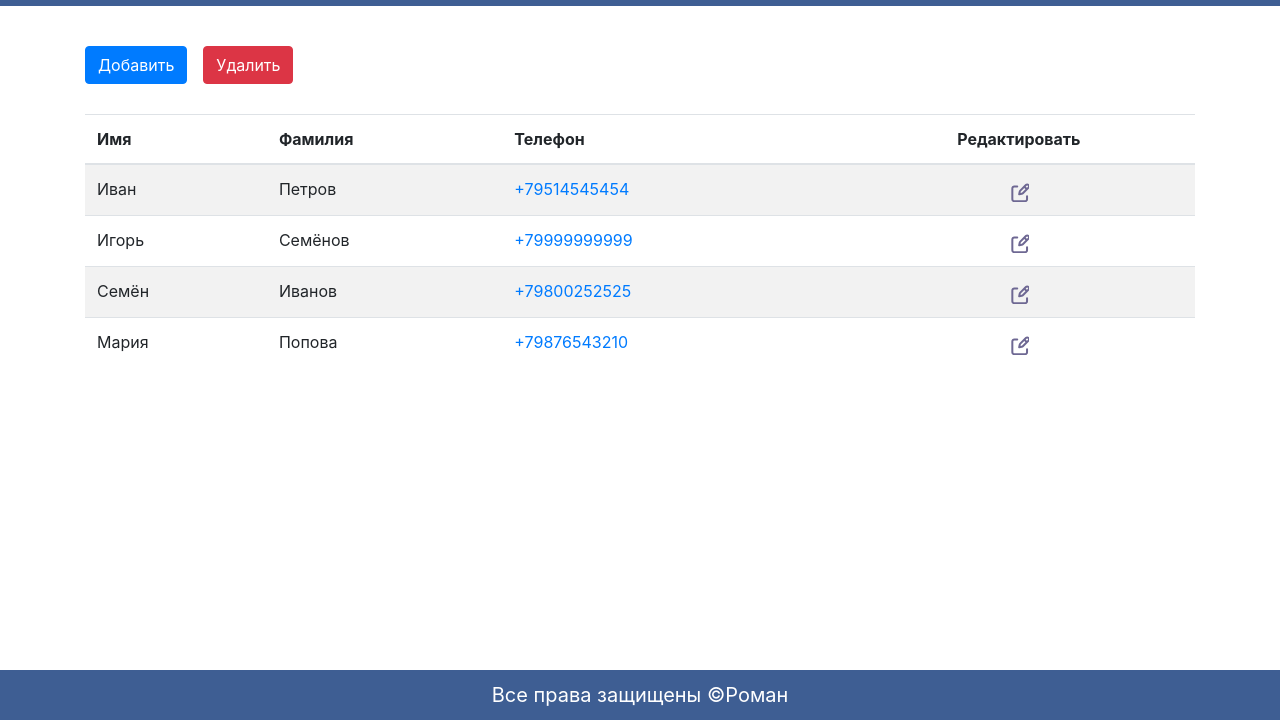
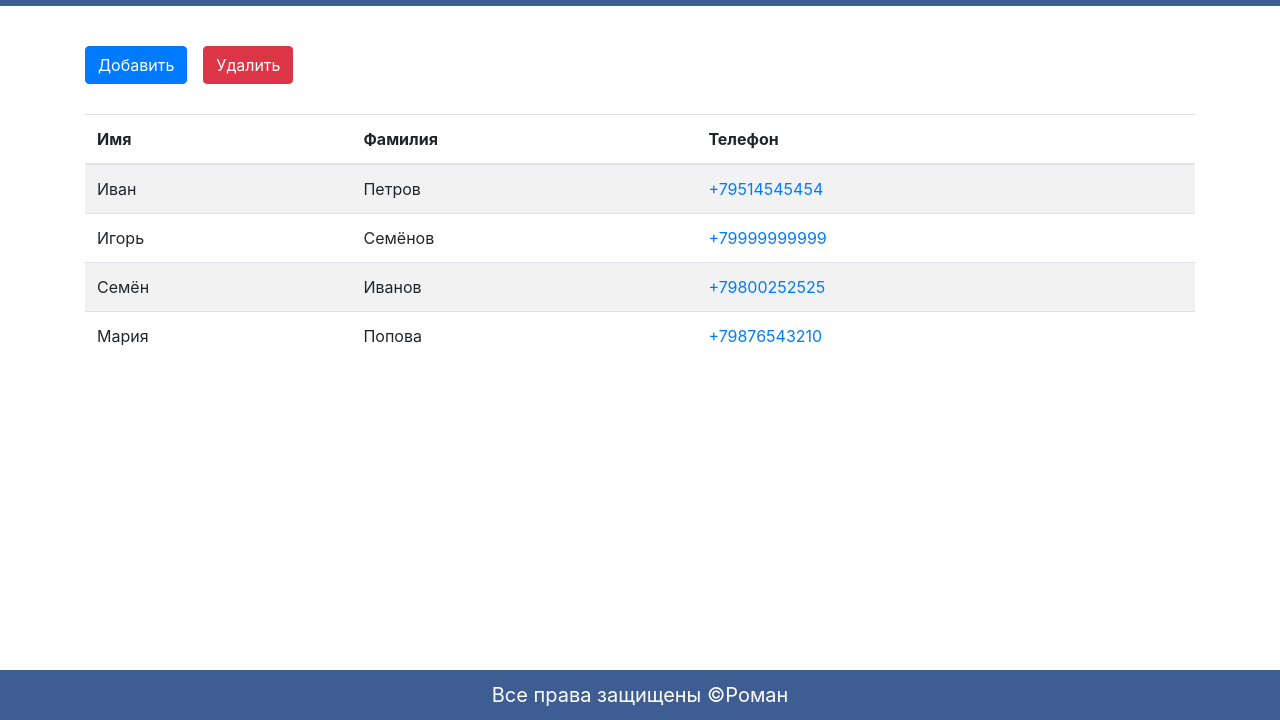
Before and after one commit to geran1ka/phonebook_module_five, a plain HTML site: page index.html in a window 1280 px wide. Shown: the part 80-800 px from the top of the page. Drawn offline with nearby package versions, Linux system fonts and the light colour scheme.

Commit message:
task lesson_5_05

```diff
--- a/phonebook/css/style.css
+++ b/phonebook/css/style.css
@@ -136,28 +136,3 @@ body {
   margin: 0;
   font-size: 20px;
 }
-
-.button-table {
-  color: #6e6893;
-  outline: inherit;
-  border: none;
-  background-color: inherit;
-
-  transition:
-    transform 0.3s ease-in-out,
-    color .3s ease-in-out;
-}
-
-.button-table:hover {
-  transform: scale(1.3);
-  color: #6d5bd0;
-}
-
-.button-table:active {
-  color: #4636c3;
-}
-
-.td-btn,
-.th-edit {
-  text-align: center;
-}
--- a/phonebook/script/script.js
+++ b/phonebook/script/script.js
@@ -94,7 +94,6 @@ const data = [
         <th>Имя</th>
         <th>Фамилия</th>
         <th>Телефон</th>
-        <th class="th-edit">Редактировать</th>
       </tr>
     `);
 
@@ -226,21 +225,7 @@ const data = [
 
     tdPhone.append(phoneLink);
 
-    const tdEdit = document.createElement('td');
-    tdEdit.classList.add('td-btn');
-    const btnEdit = document.createElement('button');
-    btnEdit.type = 'button';
-    btnEdit.classList.add('button-table');
-    btnEdit.innerHTML = `
-      <svg width="20" height="20" viewBox="0 0 20 20" fill="none" xmlns="http://www.w3.org/2000/svg">
-        <path d="M15.5629 4.86078L17.6394 6.93629L15.5629 4.86078ZM16.8982 3.03233L11.2834 8.64709C10.9933 8.9368 10.7955 9.3059 10.7148 9.70789L10.1962 12.304L12.7923 11.7844C13.1942 11.704 13.5629 11.5069 13.8531 11.2167L19.4678 5.60196C19.6366 5.43324 19.7704 5.23293 19.8617 5.01248C19.953 4.79203 20 4.55576 20 4.31714C20 4.07853 19.953 3.84225 19.8617 3.6218C19.7704 3.40136 19.6366 3.20105 19.4678 3.03233C19.2991 2.8636 19.0988 2.72976 18.8784 2.63845C18.6579 2.54714 18.4216 2.50014 18.183 2.50014C17.9444 2.50014 17.7081 2.54714 17.4877 2.63845C17.2672 2.72976 17.0669 2.8636 16.8982 3.03233V3.03233Z" stroke="currentColor" stroke-width="2" stroke-linecap="round" stroke-linejoin="round"/>
-        <path d="M18.0394 14.2648V17.206C18.0394 17.726 17.8328 18.2248 17.4651 18.5925C17.0973 18.9602 16.5986 19.1668 16.0786 19.1668H5.29415C4.77411 19.1668 4.27537 18.9602 3.90765 18.5925C3.53993 18.2248 3.33334 17.726 3.33334 17.206V6.42157C3.33334 5.90154 3.53993 5.4028 3.90765 5.03508C4.27537 4.66735 4.77411 4.46077 5.29415 4.46077H8.23535" stroke="currentColor" stroke-width="2" stroke-linecap="round" stroke-linejoin="round"/>
-      </svg>
-    `;
-
-    tdEdit.append(btnEdit);
-
-    tr.append(tdDel, tdName, tdSurname, tdPhone, tdEdit);
+    tr.append(tdDel, tdName, tdSurname, tdPhone);
     return tr;
   };
 
```
